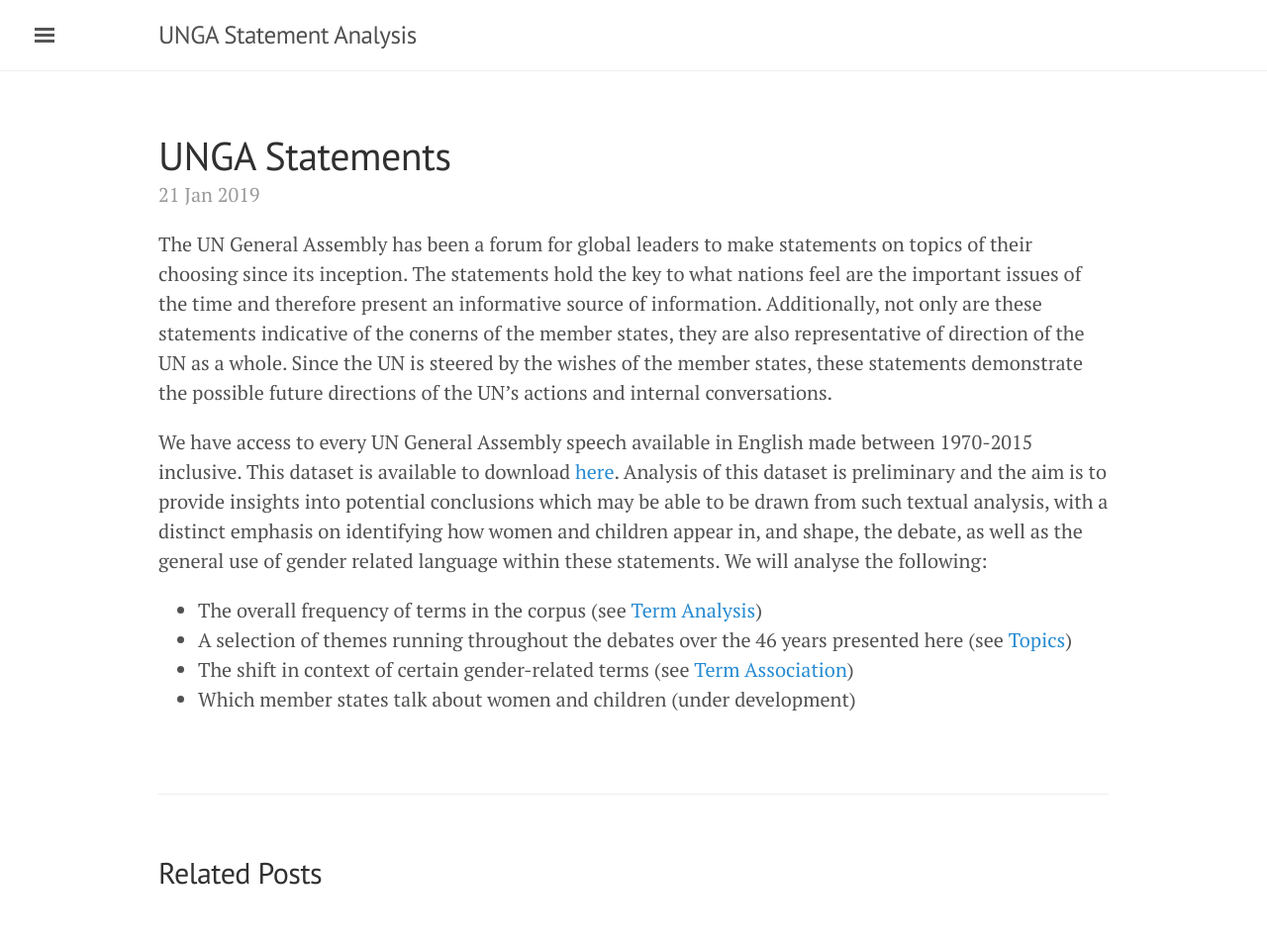
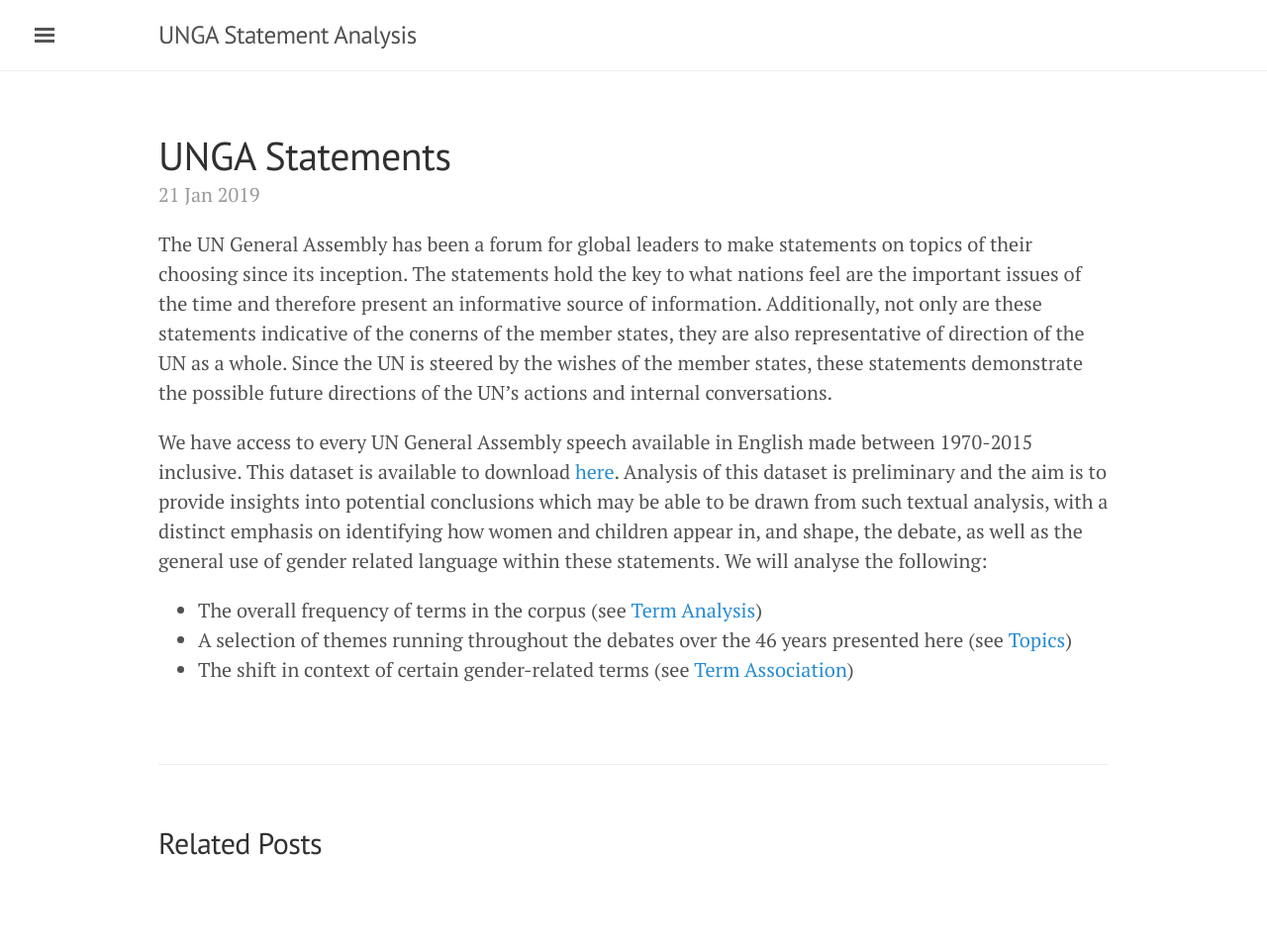
Before and after one commit to JosephPB/josephpb.github.io, a Jekyll site: the page built from _posts/2019-01-21-introducing-UNGA.md, in a window 1280 px wide. Shown: the whole page at 99% size. Built offline with Jekyll 4.4.1, drawn with Linux system fonts in a browser that asks for light colours; after the commit the page ends 931 px from its top, so only the background shows below that.

Commit message:
updating post

```diff
--- a/_posts/2019-01-21-introducing-UNGA.md
+++ b/_posts/2019-01-21-introducing-UNGA.md
@@ -10,4 +10,3 @@ We have access to every UN General Assembly speech available in English made bet
 - The overall frequency of terms in the corpus (see [Term Analysis](/gender-based-language/term_analysis))
 - A selection of themes running throughout the debates over the 46 years presented here (see [Topics](/gender-based-language/topic))
 - The shift in context of certain gender-related terms (see [Term Association](/gender-based-language/term_association))
-- Which member states talk about women and children (under development)
```
